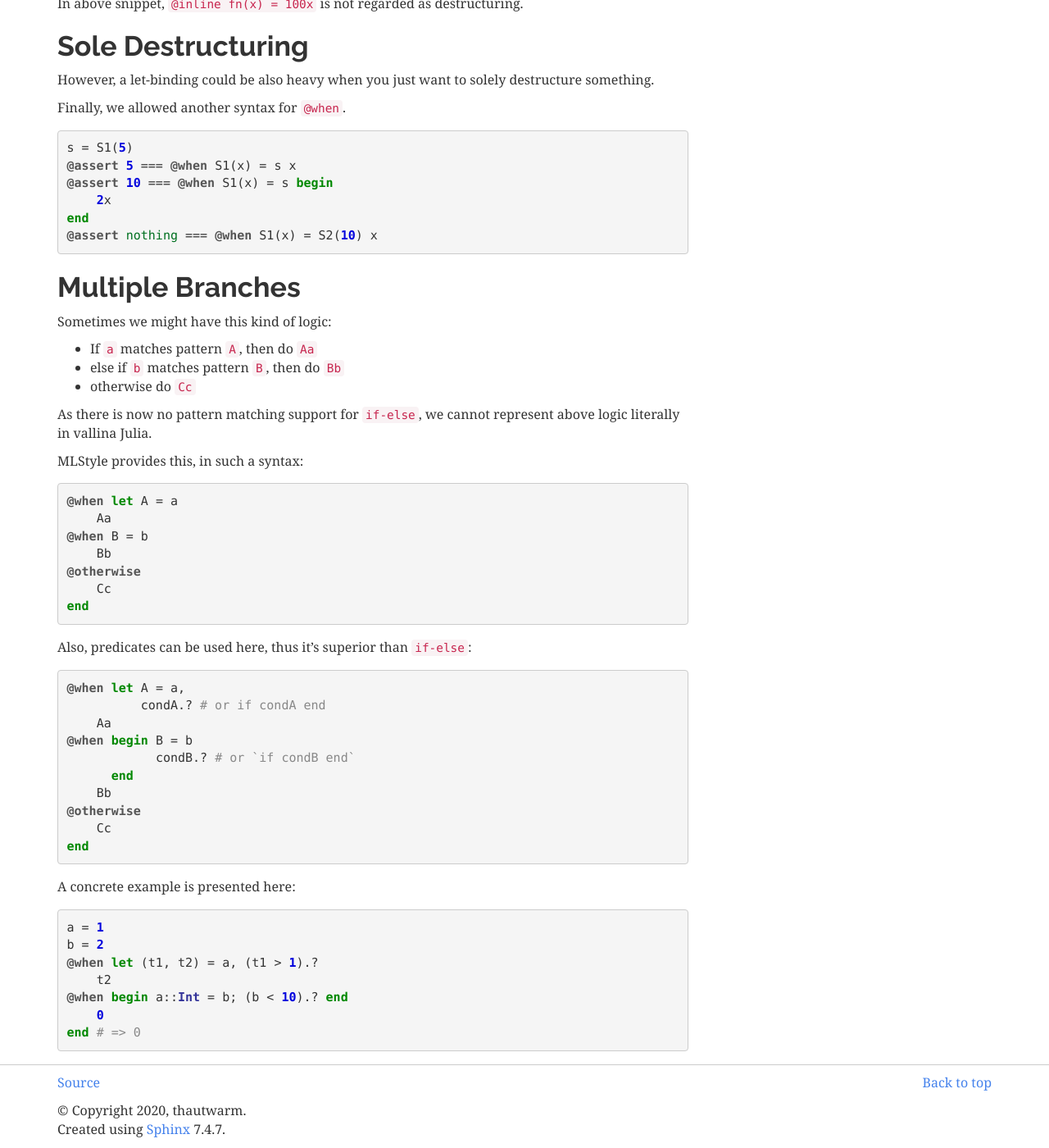
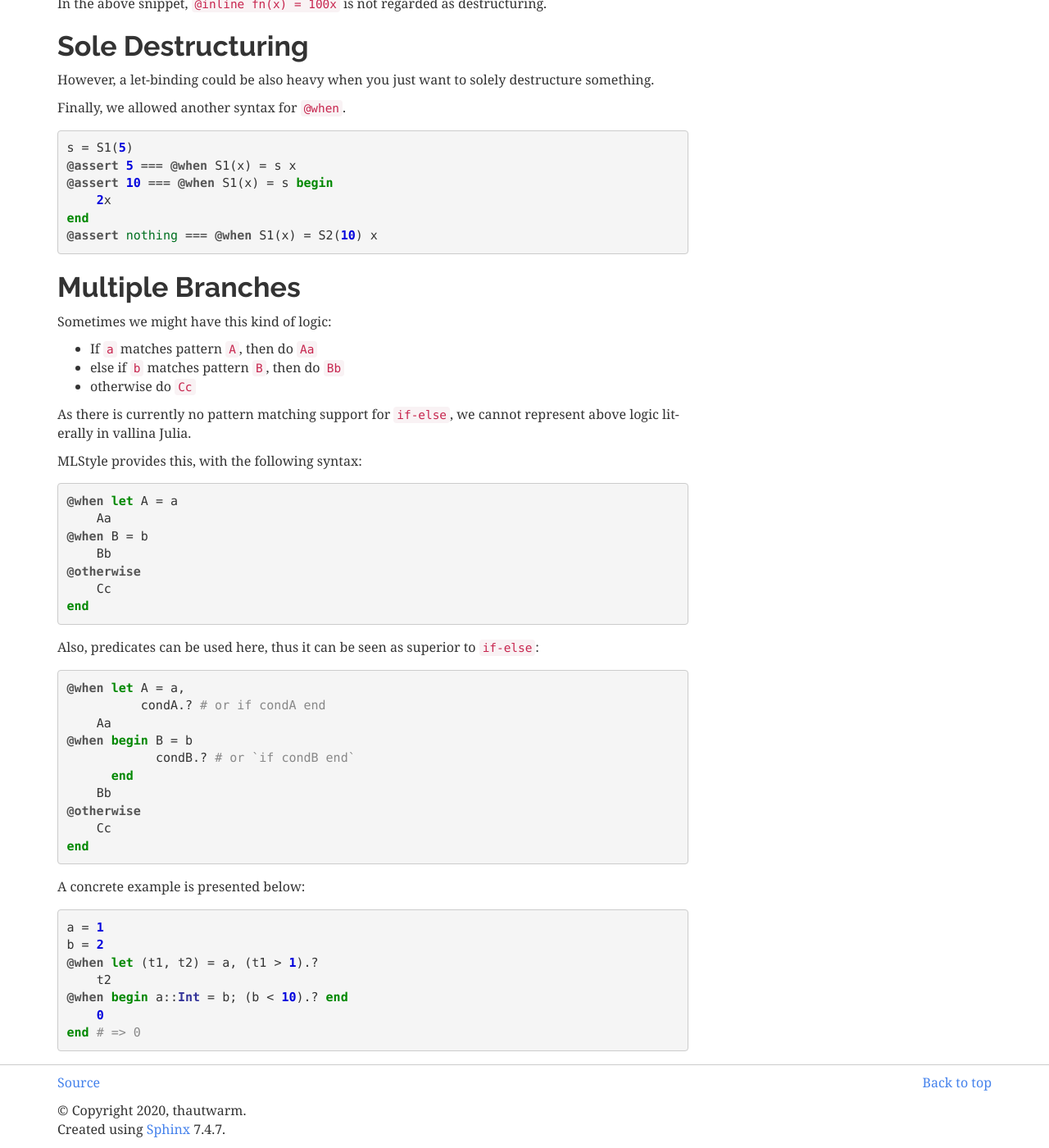
Before and after one commit to thautwarm/MLStyle.jl, a Sphinx documentation site: the page built from docs/syntax/when.md, in a window 1280 px wide and 1400 px high, scrolled down 1015 px. Shown: the whole window at 82% size. Built offline with Sphinx 7.4.7, drawn with Linux system fonts in a browser that asks for light colours; some of the changed text lies outside the part shown.

Commit message:
Update when.md
minor grammar change

````diff
--- a/docs/syntax/when.md
+++ b/docs/syntax/when.md
@@ -1,12 +1,12 @@
 When Destructuring
 ===========================
 
-The `@when` is introduced to work with the scenarios where `@match` is a bit heavy.
+The `@when` macro was introduced to work with the scenarios where `@match` leads to heavy syntax.
 
 It's similar to [if-let](https://doc.rust-lang.org/rust-by-example/flow_control/if_let.html) construct in Rust language.
 
 
-There're three distinct syntaxes for `@when`.
+There are three distinct syntaxes for `@when`.
 
 Allow Destructuring in Let-Binding
 -----------------------------------------------------------------
@@ -45,7 +45,7 @@
     end
 ```
 
-In above snippet, `@inline fn(x) = 100x` is not regarded as destructuring.
+In the above snippet, `@inline fn(x) = 100x` is not regarded as destructuring.
 
 
 Sole Destructuring
@@ -74,10 +74,9 @@
 - otherwise do `Cc`
 
 
-As there is now no pattern matching support for `if-else`,
-we cannot represent above logic literally in vallina Julia.
+As there is currently no pattern matching support for `if-else`, we cannot represent above logic literally in vallina Julia.
 
-MLStyle provides this, in such a syntax:
+MLStyle provides this, with the following syntax:
 
 ```julia
 @when let A = a
@@ -89,7 +88,7 @@
 end
 ```
 
-Also, predicates can be used here, thus it's superior than
+Also, predicates can be used here, thus it can be seen as superior to
 `if-else`:
 
 ```julia
@@ -105,7 +104,7 @@
 end
 ```
 
-A concrete example is presented here:
+A concrete example is presented below:
 
 ```julia
 a = 1
````
